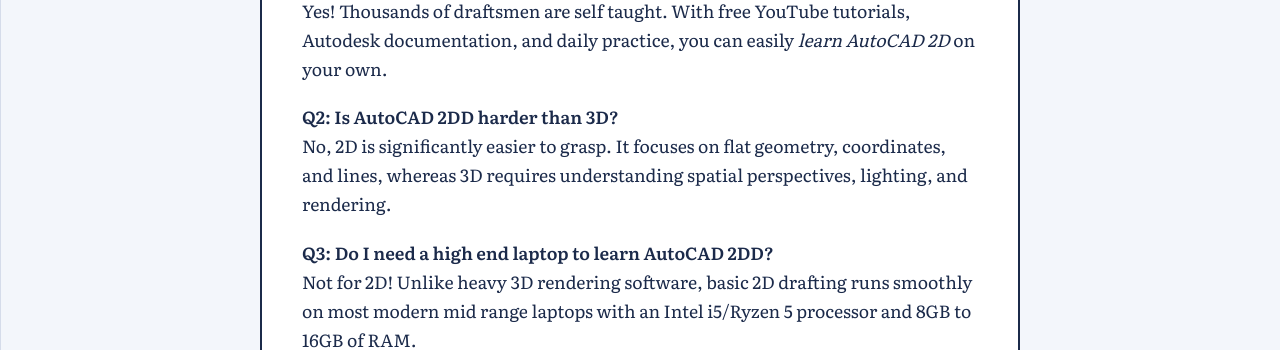
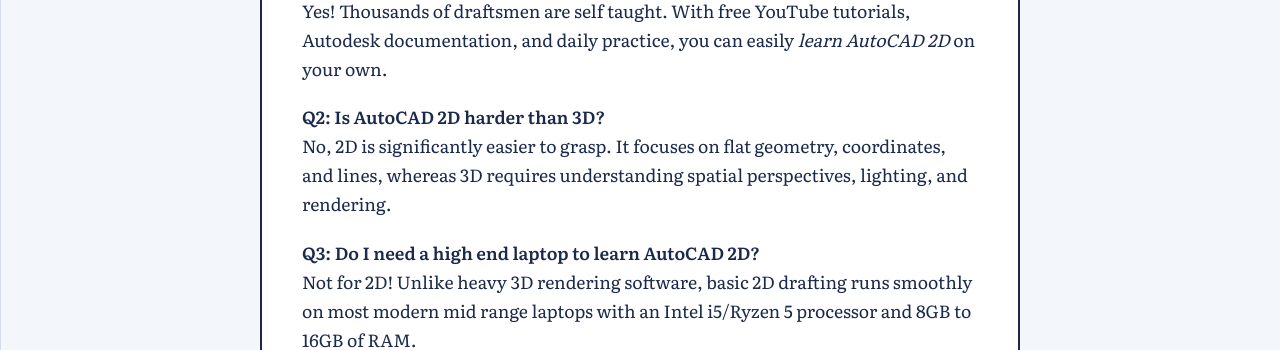
Before and after one commit to mehuls-ER7/mehuls-ER7.github.io, a Jekyll site: the page built from _posts/2026-10-01-how-to-learn-autocad-2d-guide.md, in a window 1280 px wide and 900 px high, scrolled down 3006 px. Shown: the part 157-507 px from the top of the window. Built offline with Jekyll 4.4.1, drawn with Linux system fonts in a browser that asks for light colours.

Commit message:
Fix typos in AutoCAD 2D guide FAQs

```diff
--- a/_posts/2026-10-01-how-to-learn-autocad-2d-guide.md
+++ b/_posts/2026-10-01-how-to-learn-autocad-2d-guide.md
@@ -69,10 +69,10 @@
 **Q1: Can I learn AutoCAD 2D on my own without a course?**
 Yes! Thousands of draftsmen are self taught. With free YouTube tutorials, Autodesk documentation, and daily practice, you can easily *learn AutoCAD 2D* on your own.
 
-**Q2: Is AutoCAD 2DD harder than 3D?**
+**Q2: Is AutoCAD 2D harder than 3D?**
 No, 2D is significantly easier to grasp. It focuses on flat geometry, coordinates, and lines, whereas 3D requires understanding spatial perspectives, lighting, and rendering.
 
-**Q3: Do I need a high end laptop to learn AutoCAD 2DD?**
+**Q3: Do I need a high end laptop to learn AutoCAD 2D?**
 Not for 2D! Unlike heavy 3D rendering software, basic 2D drafting runs smoothly on most modern mid range laptops with an Intel i5/Ryzen 5 processor and 8GB to 16GB of RAM.
 
 **Q4: How long does it take to learn AutoCAD 2D for an absolute beginner with zero background?**
```
